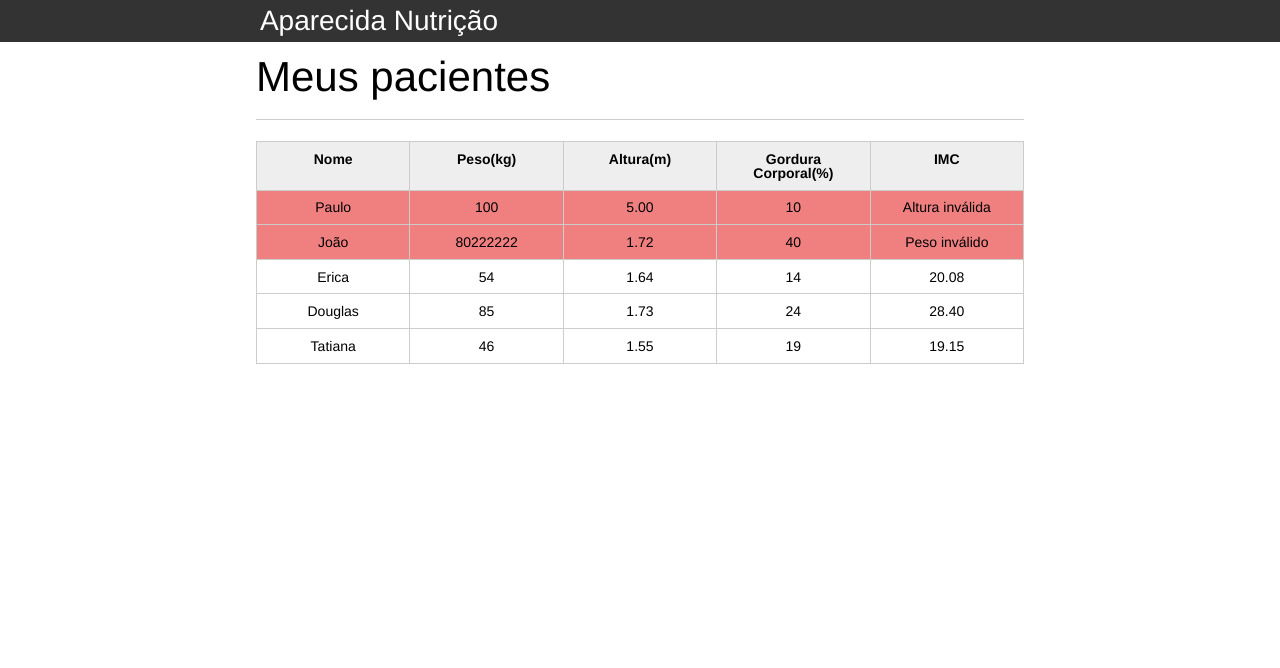
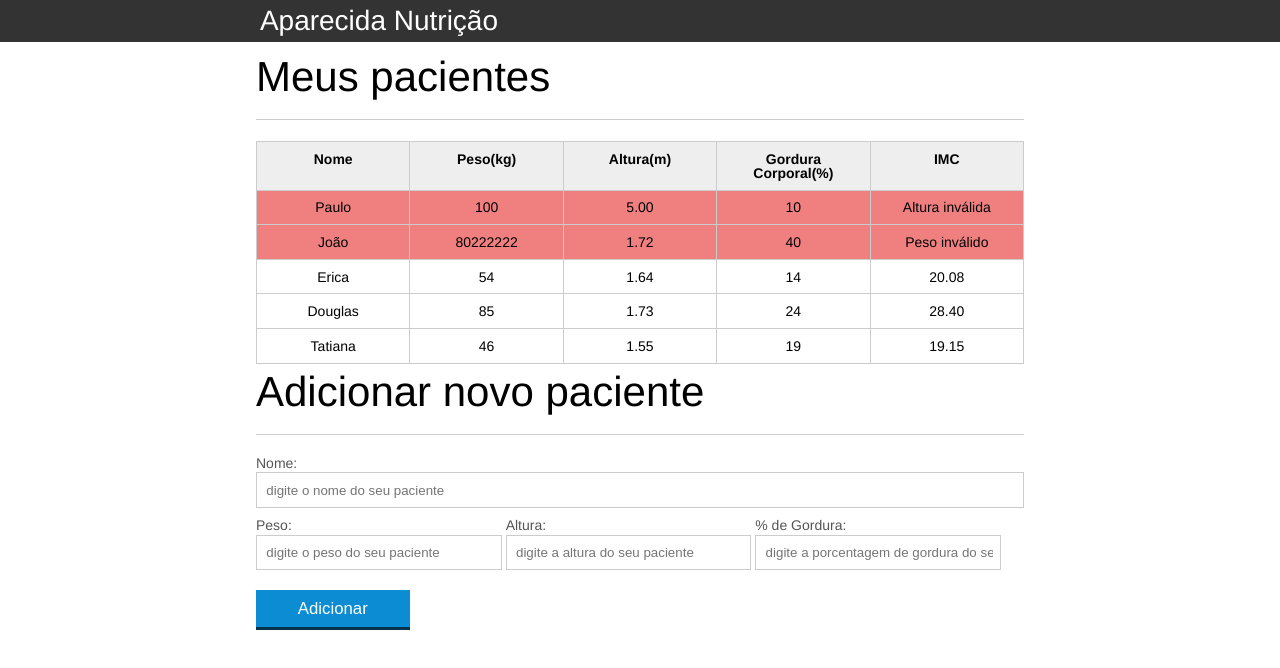
Before and after one commit to willmorim/javascript, a plain HTML site: page index.html in a window 1280 px wide. Drawn offline with Linux system fonts and the light colour scheme.

Commit message:
incluindo formulario e colocando o evento no botão para não resetar a pagina

```diff
--- a/index.html
+++ b/index.html
@@ -1,5 +1,6 @@
 <!DOCTYPE html>
 <html lang="pt-br">
+
 <head>
 	<meta charset="UTF-8">
 	<title>Aparecida Nutrição</title>
@@ -8,6 +9,7 @@
 	<link rel="stylesheet" type="text/css" href="css/index.css">
 
 </head>
+
 <body>
 
 	<header>
@@ -37,7 +39,7 @@
 						<td class="info-imc">0</td>
 					</tr>
 
-						<tr class="paciente" >
+					<tr class="paciente">
 						<td class="info-nome">João</td>
 						<td class="info-peso">80222222</td>
 						<td class="info-altura">1.72</td>
@@ -45,7 +47,7 @@
 						<td class="info-imc">0</td>
 					</tr>
 
-						<tr class="paciente" >
+					<tr class="paciente">
 						<td class="info-nome">Erica</td>
 						<td class="info-peso">54</td>
 						<td class="info-altura">1.64</td>
@@ -60,7 +62,7 @@
 						<td class="info-gordura">24</td>
 						<td class="info-imc">0</td>
 					</tr>
-						<tr class="paciente" >
+					<tr class="paciente">
 						<td class="info-nome">Tatiana</td>
 						<td class="info-peso">46</td>
 						<td class="info-altura">1.55</td>
@@ -72,8 +74,34 @@
 
 		</section>
 	</main>
+	</section>
+	</main>
+	<section class="container">
+		<h2 id="titulo-form">Adicionar novo paciente</h2>
+		<form>
+			<div class="">
+				<label for="nome">Nome:</label>
+				<input id="nome" name="nome" type="text" placeholder="digite o nome do seu paciente" class="campo">
+			</div>
+			<div class="grupo">
+				<label for="peso">Peso:</label>
+				<input id="peso" name="peso" type="text" placeholder="digite o peso do seu paciente" class="campo campo-medio">
+			</div>
+			<div class="grupo">
+				<label for="altura">Altura:</label>
+				<input id="altura" name="altura" type="text" placeholder="digite a altura do seu paciente" class="campo campo-medio">
+			</div>
+			<div class="grupo">
+				<label for="gordura">% de Gordura:</label>
+				<input id="gordura" type="text" placeholder="digite a porcentagem de gordura do seu paciente" class="campo campo-medio">
+			</div>
 
-		<script src="js/principal.js" ></script>
+			<button id="adicionar-paciente" class="botao bto-principal">Adicionar</button>
+		</form>
+	</section>
+
+	<script src="js/principal.js"></script>
 
 </body>
+
 </html>
--- a/js/principal.js
+++ b/js/principal.js
@@ -33,4 +33,10 @@ for (var i = 0; i < pacientes.length; i++) {
         var imc = peso / (altura * altura);
         tdImc.textContent = imc.toFixed(2);
     }
+
+    var botaoAdicionar = document.querySelector('#adicionar-paciente');
+    botaoAdicionar.addEventListener("click", function(event){
+        event.preventDefault();
+        console.log("fui clicado");
+    })
 }
```
Lines whose indentation alone changed are shown as unchanged.
